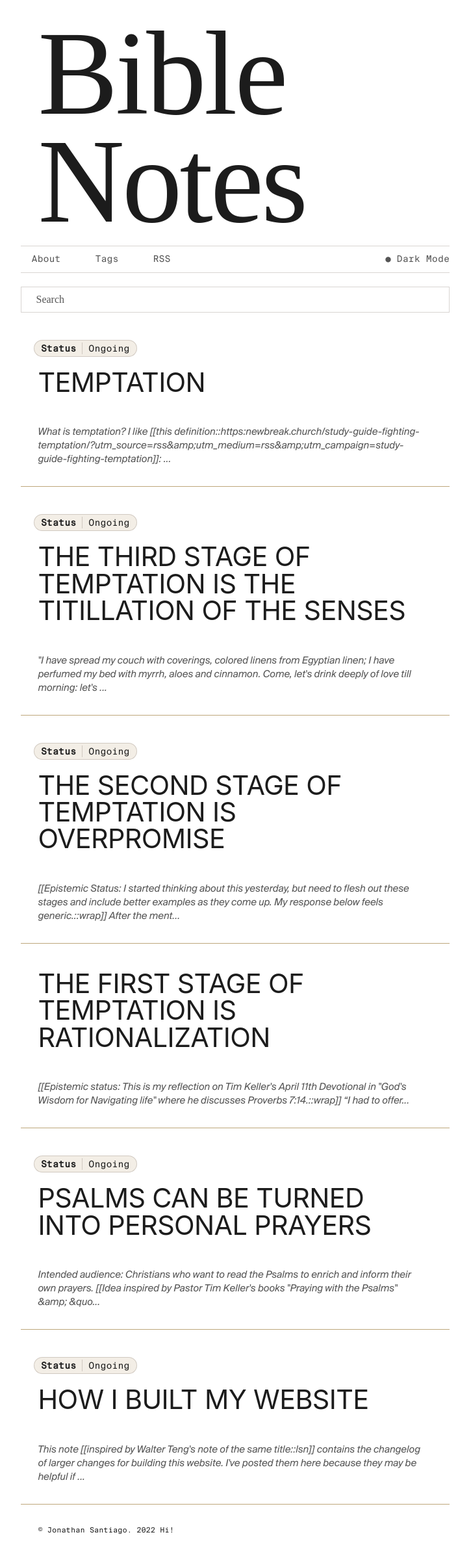
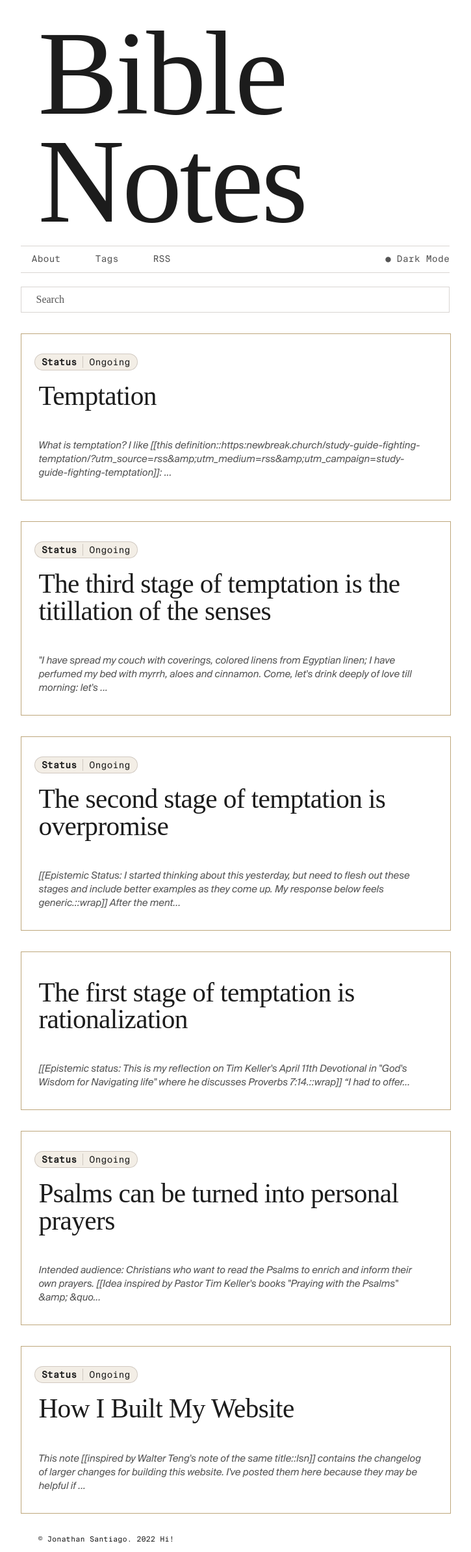
Before and after one commit to jsantiago611/digital-garden-master, a Jekyll site: the page built from index.md, in a window 1280 px wide. Shown: the whole page at 65% size, without its empty margins (278-1003 px from the left). Built offline with Jekyll 4.4.1, drawn with Linux system fonts in a browser that asks for light colours; some web fonts are replaced.

Commit message:
border around entire feedcard, feed title font

```diff
--- a/assets/css/Style.css
+++ b/assets/css/Style.css
@@ -2587,7 +2587,7 @@ a.button-block {
 .feed-title-excerpt-block {
     width: 100%;
     cursor: pointer;
-    border-bottom: 1px solid var(--c-card-border-light);
+    border: 1px solid var(--c-card-border-light);
     /*background-color: var(--c-gradient-fade);*/
     margin: 2rem 0;
     padding-bottom: 1rem;
@@ -2611,14 +2611,13 @@ a.button-block {
     color: var(--c-text-strong);
     margin-left: 20px;
     margin-right: 50px;
-    font-family:  var(--font-family-sans);
+    font-family:  'OggText';
     font-weight: 400;
     letter-spacing: var(--letter-spacing-tight);
     font-size: 25px;
     line-height: 1;
     /*border-bottom: 1px solid var(--c-card-text);*/
     padding-bottom: 1rem;
-	text-transform: uppercase;
 
     @media(min-width: 300px)and (max-width:1499px) {
       font-size: calc(25px + (45 - 25) * ( 100vw - 300px) / ( 1500 - 300))
```
